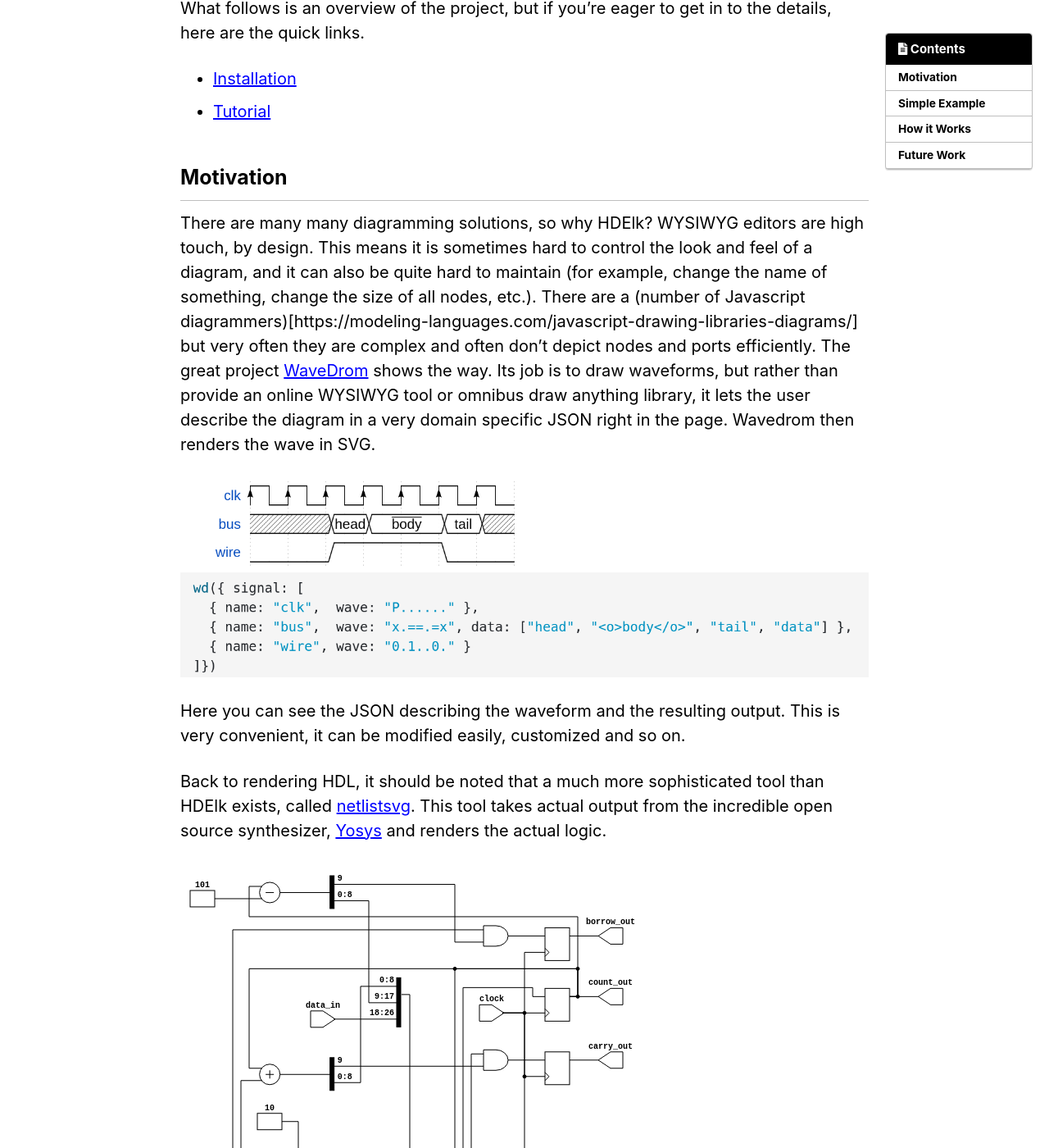
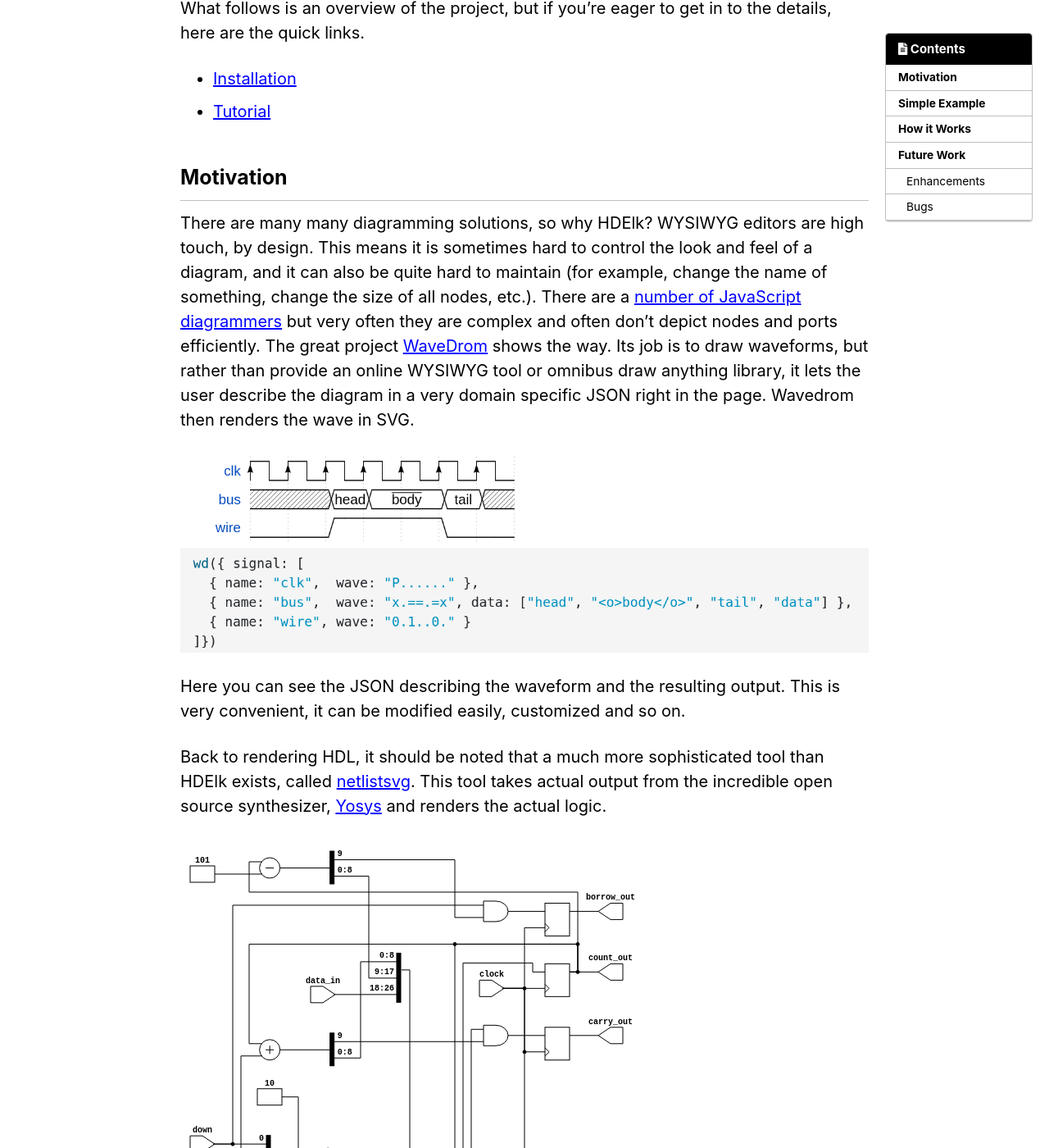
Before and after one commit to motchy869/hdelk_mod, a Jekyll site: the page built from docs/top.md, in a window 1280 px wide and 1400 px high, scrolled down 571 px. Shown: the whole window at 82% size. Built offline with Jekyll 4.4.1, drawn with Linux system fonts in a browser that asks for light colours; cached includes are drawn as plain includes; nearby versions of some CDN libraries; a script that is not in the unit is left out; the list of posts is cut into pages by our own code; some of the changed lines change nothing that is shown; some of the changed text lies outside the part shown.

Commit message:
fix(docs): fix broken Markdown syntax
- Fix broken Markdown syntax
- Improve text consistency
  - Rename "Javascript" to "JavaScript"
  - Rename "Elk.JS" to "ElkJS"
  - Rename "NodeJS" to "Node.js"
- Add level 3 text headings to improve readability

```diff
--- a/docs/top.md
+++ b/docs/top.md
@@ -23,7 +23,7 @@ What follows is an overview of the project, but if you're eager to get in to the
 
 ## Motivation
 
-There are many many diagramming solutions, so why HDElk? WYSIWYG editors are high touch, by design. This means it is sometimes hard to control the look and feel of a diagram, and it can also be quite hard to maintain (for example, change the name of something, change the size of all nodes, etc.).  There are a (number of Javascript diagrammers)[https://modeling-languages.com/javascript-drawing-libraries-diagrams/] but very often they are complex and often don't depict nodes and ports efficiently.  The great project [WaveDrom](https://wavedrom.com/) shows the way.  Its job is to draw waveforms, but rather than provide an online WYSIWYG tool or omnibus draw anything library, it lets the user describe the diagram in a very domain specific JSON right in the page.  Wavedrom then renders the wave in SVG.
+There are many many diagramming solutions, so why HDElk? WYSIWYG editors are high touch, by design. This means it is sometimes hard to control the look and feel of a diagram, and it can also be quite hard to maintain (for example, change the name of something, change the size of all nodes, etc.).  There are a [number of JavaScript diagrammers](https://modeling-languages.com/javascript-drawing-libraries-diagrams/) but very often they are complex and often don't depict nodes and ports efficiently.  The great project [WaveDrom](https://wavedrom.com/) shows the way.  Its job is to draw waveforms, but rather than provide an online WYSIWYG tool or omnibus draw anything library, it lets the user describe the diagram in a very domain specific JSON right in the page.  Wavedrom then renders the wave in SVG.
 
 ![]({{site.baseurl}}/assets/images/wavedrom.png)
 
@@ -33,7 +33,7 @@ Back to rendering HDL, it should be noted that a much more sophisticated tool th
 
 ![]({{site.baseurl}}/assets/images/netlistsvg.svg)
 
-This is an SVG sample from the home page.  Clearly if you want real diagrams generated from actual code, NetListSVG is the project to look into.  NetListSVG uses [Elk.JS](https://github.com/OpenKieler/elkjs) for its layout, and was an inspiration for HDElk.
+This is an SVG sample from the home page.  Clearly if you want real diagrams generated from actual code, NetListSVG is the project to look into.  NetListSVG uses [ElkJS](https://github.com/OpenKieler/elkjs) for its layout, and was an inspiration for HDElk.
 
 ## Simple Example
 
@@ -112,7 +112,7 @@ For completeness, somewhere the following library files need to be loaded.  They
 
 ## How it Works
 
-The system is based around [ElkJS](https://github.com/OpenKieler/elkjs), a Javascript translation of [Elk](https://www.eclipse.org/elk/), the Eclipse Layout Kernel.  This codebase, which is under 1000 lines, takes textual specifications of a graph of nodes and edges and arranges them into something that can be displayed on a 2D screen.  That is where ElkJs ends, with a JavaScript object with added locations and sizes.  From there something has to render the objects, adding styles, etc.  This is what HDElk does, with the help of [SVG.js](https://svgjs.com/), a small library that makes generating SVG trivial.
+The system is based around [ElkJS](https://github.com/OpenKieler/elkjs), a JavaScript translation of [Elk](https://www.eclipse.org/elk/), the Eclipse Layout Kernel.  This codebase, which is under 1000 lines, takes textual specifications of a graph of nodes and edges and arranges them into something that can be displayed on a 2D screen.  That is where ElkJs ends, with a JavaScript object with added locations and sizes.  From there something has to render the objects, adding styles, etc.  This is what HDElk does, with the help of [SVG.js](https://svgjs.com/), a small library that makes generating SVG trivial.
 
 ElkJS uses a rather long form of description.
 
@@ -234,16 +234,16 @@ The two main functions that do HDElk work are `transform()` and `diagram()` both
 
 ## Future Work
 
-Enhancements
+### Enhancements
 
 - **Add a live editor** Create a live editor for experimentation
 - **Add a gallery** Create page with a few examples
 - **Push Error Messages Into the Div** When there is a problem, make sure error messages are visible
 - **Create a Style system** There is only one "style", any others are the "find the place in the code and change it" kind
-- **Add instructions for use with NodeJS** So far this is a browser focused effort.
+- **Add instructions for use with Node.js** So far this is a browser focused effort.
 - **Add more highlight colors** Orange and Purple!
 
-Bugs
+### Bugs
 
 - **Elk Node Label Bug** There seems to be a bug when labels are not centered.  The space allowed is made twice as big as it should be.  Leaf nodes in HDElk have centered labels so this is OK, but parent nodes do reserve too label space since the labels are H_CENTER, V_TOP
 - **Elk Self Connection Label Bug** Labels on edges connecting two ports on the same node do not appear.
```
